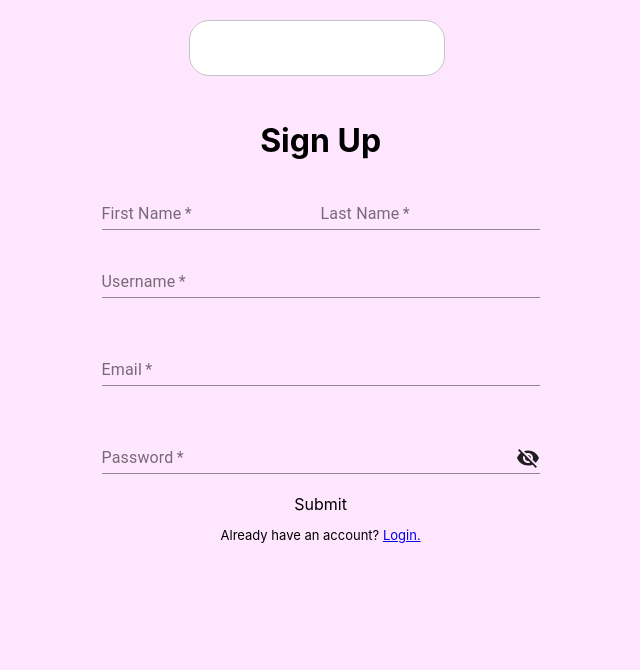
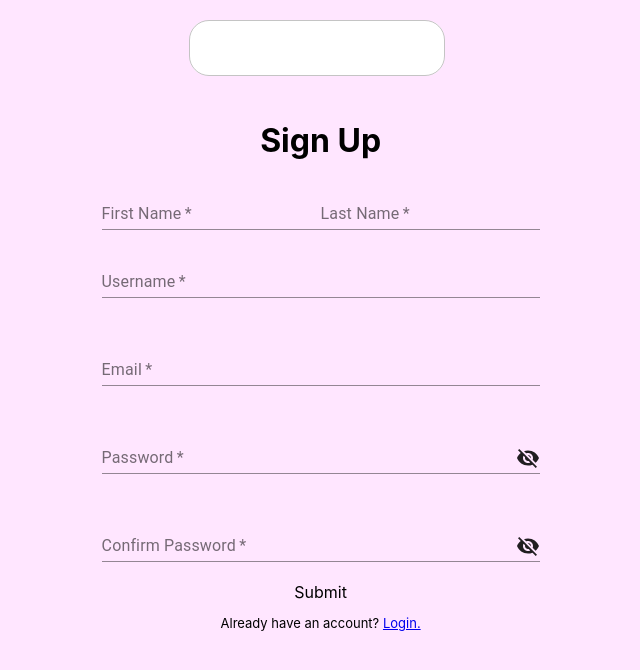
Before and after one commit to DavidSMoyer/SD260-Self-Directed, a React (Create React App) app: page /signup in a window 1280 px wide. Shown: the top 670 px of the page, without its empty margins (323-963 px from the left). Built offline with nearby package versions, Linux system fonts and the light colour scheme; no server answers.

Commit message:
Removed firebase authentication. Beginning input validation on signup.

```diff
--- a/src/App.js
+++ b/src/App.js
@@ -9,7 +9,6 @@ import FullPost from './FullPost.js';
 import NotRoute from './NotRoute.js';
 import Signup from './Signup.js';
 import Login from './Login.js';
-import {auth} from './firebase.js';
 
 function App() {
   const [query, setQuery] = useState("");
@@ -20,14 +19,6 @@ function App() {
     e.preventDefault();
     history.push(`/search/${query}`);
   }
-
-  useEffect(() => {
-    const unsubscribe = auth.onAuthStateChanged((user) => {
-      setUser(user);
-    })
-
-    unsubscribe();
-  }, []);
 
 
   const postList = [
@@ -70,13 +61,7 @@ function App() {
         id: "placeholder"
       }
     }
-  ]
-
-  const createAccount = (email, password, displayName, firstName, lastName) => {
-    auth.createUserWithEmailAndPassword(email, password);
-    const user = auth.currentUser;
-    user.updateProfile({displayName, firstName, lastName, photoURL: "http://genslerzudansdentistry.com/wp-content/uploads/2015/11/anonymous-user.png"});
-  }
+  ];
 
   return (
     <>
@@ -96,7 +81,7 @@ function App() {
               <PostList posts={postList} type="follow" />
             </Route>
             <Route exact path="/signup">
-              <Signup login={createAccount} />
+              <Signup login={setUser} />
             </Route>
             <Route exact path="/login">
               <Login />
--- a/src/Login.js
+++ b/src/Login.js
@@ -3,6 +3,11 @@ import VisibilityOffIcon from '@material-ui/icons/VisibilityOff';
 import {Link} from 'react-router-dom';
 
 function Login() {
+
+  const login = (e) => {
+
+  }
+
   return (
     <form class="account-form" onSubmit={(e) => {e.preventDefault(); alert("test")}}>
       <h1>Login</h1>
--- a/src/Signup.js
+++ b/src/Signup.js
@@ -1,4 +1,4 @@
-import {TextField, InputAdornment, Button} from '@material-ui/core';
+import {TextField, InputAdornment} from '@material-ui/core';
 import VisibilityOffIcon from '@material-ui/icons/VisibilityOff';
 import {Link} from 'react-router-dom';
 import {useState} from 'react';
@@ -9,10 +9,15 @@ function Signup({login}) {
   const [username, setUsername] = useState("");
   const [email, setEmail] = useState("");
   const [password, setPassword] = useState("");
+  const [confirm, setConfirm] = useState("");
+  const [errors, setErrors] = useState([]);
 
-  const signIn = (e) => {
+  const signIn = async (e) => {
     e.preventDefault();
-    login(email, password);
+    const errorList = [];
+    if (password !== confirm) {
+
+    }
   }
 
   return (
@@ -31,6 +36,16 @@ function Signup({login}) {
           <InputAdornment position="end"><VisibilityOffIcon /></InputAdornment>
         )}}
         onChange={(e) => setPassword(e.target.value)}
+        type="password"
+      />
+      <TextField
+        required
+        label="Confirm Password"
+        InputProps={{endAdornment: (
+          <InputAdornment position="end"><VisibilityOffIcon /></InputAdornment>
+        )}}
+        onChange={(e) => setConfirm(e.target.value)}
+        type="password"
       />
       <input type="submit" value="Submit" />
       <p>Already have an account? <Link to="/login">Login.</Link></p>
--- a/src/firebase.js
+++ /dev/null
@@ -1,13 +0,0 @@
-import firebase from 'firebase/app';
-import "firebase/auth";
-
-const app = firebase.initializeApp({
-  apiKey: "AIzaSyC2r2FUMm9FrAaq5bNRgAxn2pyccB3_-U0",
-  authDomain: "mitt-self-directed.firebaseapp.com",
-  projectId: "mitt-self-directed",
-  storageBucket: "mitt-self-directed.appspot.com",
-  messagingSenderId: "865161084782",
-  appId: "1:865161084782:web:a926a343a2db5515838b7f"
-});
-
-export const auth = app.auth();
```
